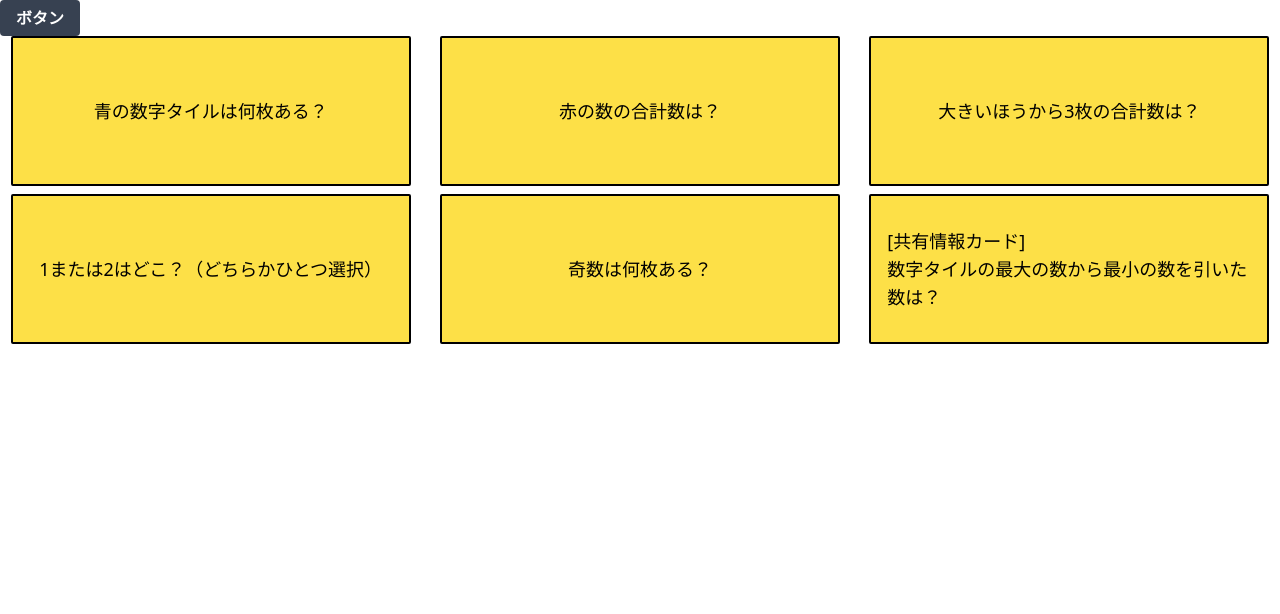
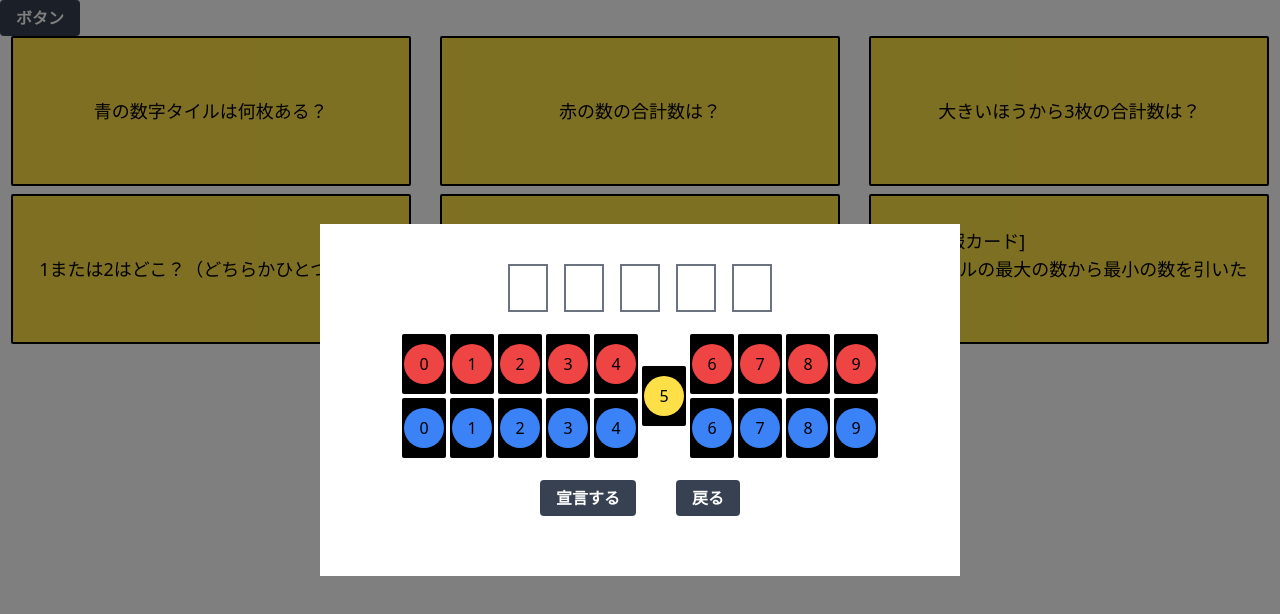
Before and after one commit to AkariGengyo/tagiron.client, a Next.js app: page / in a window 1280 px wide. Shown: the top 614 px of the page. Built offline with nearby package versions, Linux system fonts and the light colour scheme.

Commit message:
モーダルコンポーネントと数字宣言モーダルの見た目

```diff
--- /dev/null
+++ b/src/components/parts/modal.tsx
@@ -0,0 +1,24 @@
+type Props = {
+  children: any;
+  isOpen: boolean;
+};
+
+/**
+ * モーダルコンポーネント
+ * @param children 内容
+ * @param isOpen モーダルを表示する場合:true
+ */
+
+const Modal: React.VFC<Props> = ({ children, isOpen }) => {
+  if (isOpen) {
+    return (
+      <div className="flex fixed bg-black bg-opacity-50 w-[100%] h-[100%] top-0 left-0 justify-center items-center">
+        <div className="bg-white w-[50%] z-20 p-10">{children}</div>
+      </div>
+    );
+  } else {
+    return null;
+  }
+};
+
+export default Modal;
--- /dev/null
+++ b/src/components/templates/selectNumbers.tsx
@@ -0,0 +1,48 @@
+import Button from "~/components/parts/button";
+import Modal from "../parts/modal";
+import NumberTile from "../parts/numberTile";
+
+type Props = {
+  isOpen: boolean;
+};
+
+/**
+ * モーダルコンポーネント
+ * @param isOpen モーダルを表示する場合:true
+ */
+
+const SelectNumbers: React.VFC<Props> = ({ isOpen }) => {
+  const cardNumArr = ["0", "1", "2", "3", "4", "5", "6", "7", "8", "9"];
+  const numberTiles = cardNumArr.map(function (value) {
+    if (value == "5") {
+      return <NumberTile color="yellow">{value}</NumberTile>;
+    } else {
+      return (
+        <div>
+          <NumberTile color="red">{value}</NumberTile>
+          <NumberTile color="blue">{value}</NumberTile>
+        </div>
+      );
+    }
+  });
+  return (
+    <Modal isOpen={isOpen}>
+      <div>
+        <div className="flex justify-center items-center mb-5">
+          <button className="h-12 w-10 border-2 border-gray-500 mx-2"></button>
+          <button className="h-12 w-10 border-2 border-gray-500 mx-2"></button>
+          <button className="h-12 w-10 border-2 border-gray-500 mx-2"></button>
+          <button className="h-12 w-10 border-2 border-gray-500 mx-2"></button>
+          <button className="h-12 w-10 border-2 border-gray-500 mx-2"></button>
+        </div>
+        <div className="flex justify-center items-center">{numberTiles}</div>
+        <div className="flex justify-center items-center">
+          <Button className="m-5">宣言する</Button>
+          <Button className="m-5">戻る</Button>
+        </div>
+      </div>
+    </Modal>
+  );
+};
+
+export default SelectNumbers;
--- a/src/pages/index.tsx
+++ b/src/pages/index.tsx
@@ -2,6 +2,7 @@ import Head from "next/head";
 import React from "react";
 import Button from "~/components/parts/button";
 import QuestionCards from "~/components/templates/questionCards";
+import SelectNumbers from "~/components/templates/selectNumbers";
 
 import { Question } from "~/types/question";
 
@@ -29,6 +30,7 @@ const Index: React.VFC = () => {
       <main>
         <Button>ボタン</Button>
         <QuestionCards questions={questions} />
+        <SelectNumbers isOpen={true}></SelectNumbers>
       </main>
     </div>
   );
```
